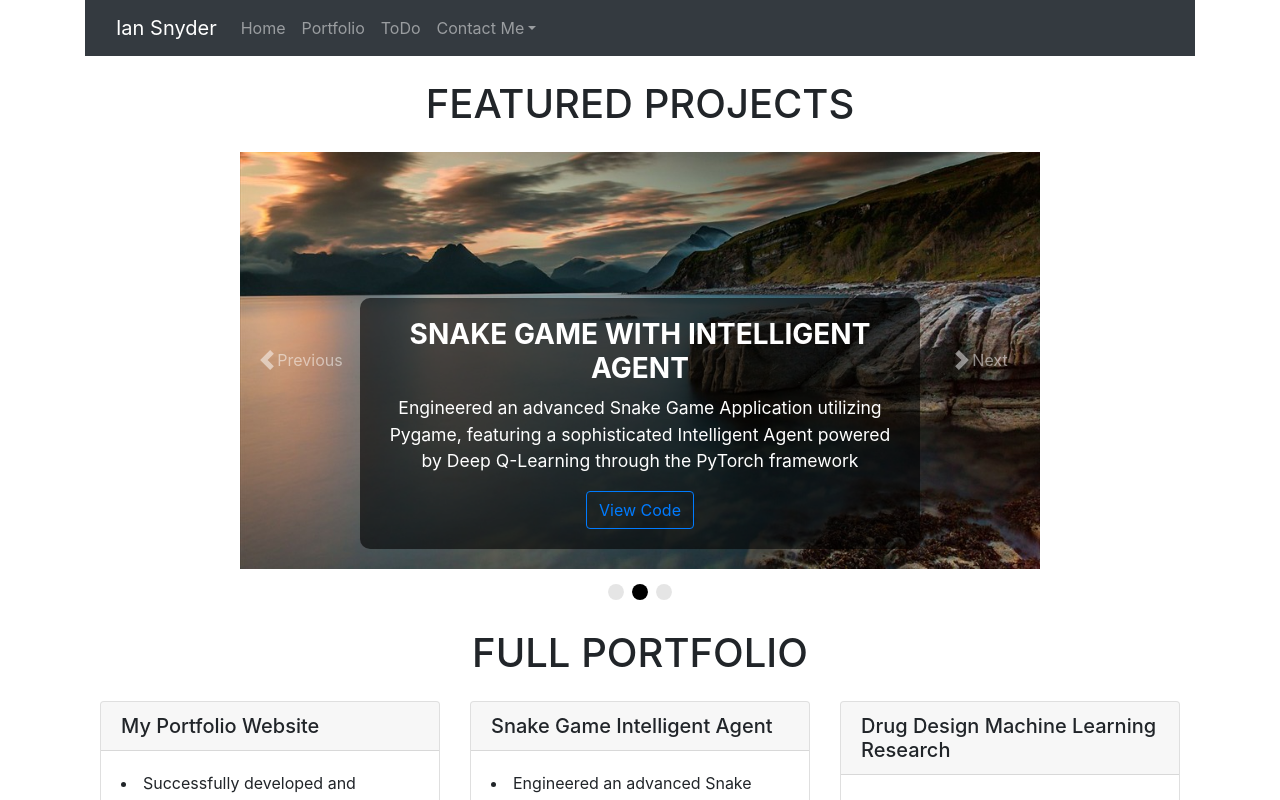
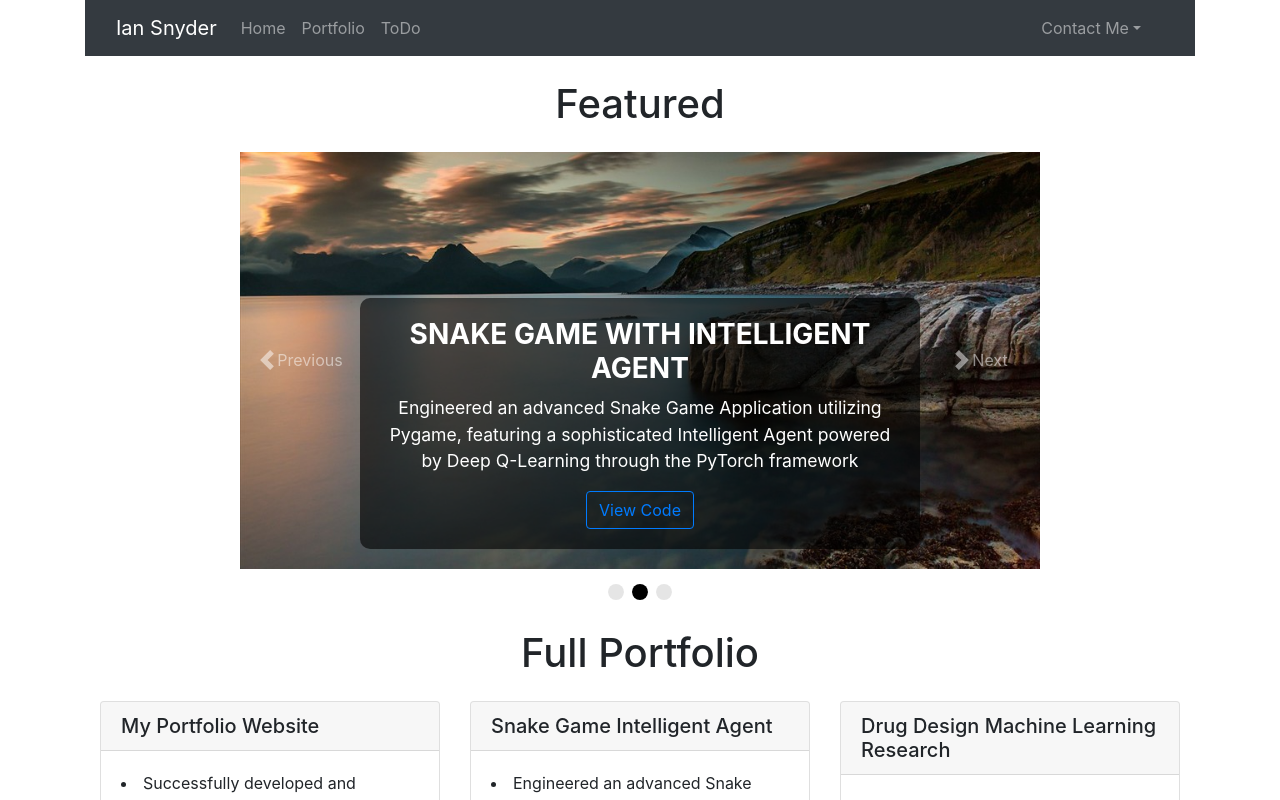
Before and after one commit to iansnyder333/frontend, a React (Create React App) app: page /projects in a window 1280 px wide. Shown: the top 800 px of the page. Built offline with nearby package versions, Linux system fonts and the light colour scheme; no server answers.

Commit message:
Improved Styling

```diff
--- a/public/index.html
+++ b/public/index.html
@@ -9,6 +9,8 @@
       name="description"
       content="Web site created using create-react-app"
     />
+    <link rel="stylesheet" href="https://maxcdn.bootstrapcdn.com/bootstrap/4.5.0/css/bootstrap.min.css"
+      integrity="sha384-9aIt2nRpC12Uk9gS9baDl411NQApFmC26EwAOH8WgZl5MYYxFfc+NcPb1dKGj7Sk" crossorigin="anonymous" />
     <link rel="apple-touch-icon" href="%PUBLIC_URL%/logo192.jpeg" />
     <!--
       manifest.json provides metadata used when your web app is installed on a
--- a/src/App.js
+++ b/src/App.js
@@ -1,7 +1,6 @@
-import React, { Component } from "react";
+import React from "react";
 import { BrowserRouter as Router, Routes, Route } from 'react-router-dom';
-import Modal from "./components/Modal";
-import axios from "axios";
+
 import ProjectsList from './components/ProjectList';
 
 import NavBarBasic from './components/NavBarBasic';
--- a/src/components/Home.js
+++ b/src/components/Home.js
@@ -1,4 +1,4 @@
-import React, { Component } from "react";
+import React from "react";
 import "./Home.css";
 import Card from "react-bootstrap/Card";
 import Carousel from 'react-bootstrap/Carousel';
--- a/src/components/NavBarBasic.js
+++ b/src/components/NavBarBasic.js
@@ -6,16 +6,16 @@ import NavDropdown from 'react-bootstrap/NavDropdown';
 import { Link } from 'react-router-dom';
 function NavBarBasic() {
   return (
-    <Navbar bg="dark" variant="dark" expand="lg" >
+    <Navbar collapseOnSelect bg="dark" variant="dark" expand="lg" >
       <Container>
         <Navbar.Brand href="https://iansnyder333.github.io/frontend/">Ian Snyder</Navbar.Brand>
-        <Navbar.Toggle aria-controls="basic-navbar-nav" />
-        <Navbar.Collapse id="basic-navbar-nav">
-          <Nav className="me-auto">
+        <Navbar.Toggle aria-controls="responsive-navbar-nav" />
+        <Navbar.Collapse id="responsive-navbar-nav">
+          <Nav className="container-fluid">
             <Link className="nav-link" to="/">Home</Link>
             <Link className="nav-link" to="/projects">Portfolio</Link>
             <Link className="nav-link" to="/todos">ToDo</Link>
-            <NavDropdown title="Contact Me" id="basic-nav-dropdown">
+            <NavDropdown className="ml-auto" title="Contact Me" id="basic-nav-dropdown">
               <NavDropdown.Item href="https://www.linkedin.com/in/ian-snyder-aa1600182/">Linkedin</NavDropdown.Item>
               <NavDropdown.Item href="https://github.com/iansnyder333">
                 Github
@@ -24,6 +24,9 @@ function NavBarBasic() {
               <NavDropdown.Divider />
               <a class="dropdown-item" href="mailto: idsnyder136@gmail.com">Email</a>
             </NavDropdown>
+
+
+
           </Nav>
         </Navbar.Collapse>
       </Container>
--- a/src/components/ProjectList.js
+++ b/src/components/ProjectList.js
@@ -32,7 +32,7 @@ function ProjectsList() {
 
   return (
     <div className="container">
-      <h1 className="text-black text-uppercase text-center my-4">Featured Projects</h1>
+      <h1 className="text-black text-center my-4">Featured</h1>
         <Carousel activeIndex={activeIndex} onSelect={handleSelect} indicators={false} fade>
         <Carousel.Item>
           <img className="d-block w-100 carousel-image" src={slide1} alt="First slide" />
@@ -84,7 +84,7 @@ function ProjectsList() {
 
 
 
-      <h1 className="text-black text-uppercase text-center my-4">Full Portfolio</h1>
+      <h1 className="text-black text-center my-4">Full Portfolio</h1>
       <div className="row">
         <div className="col-md-4 mb-4">
             <Card className="project-card h-100">
--- a/src/index.js
+++ b/src/index.js
@@ -1,6 +1,7 @@
 import React from 'react';
 import ReactDOM from 'react-dom/client';
 import 'bootstrap/dist/css/bootstrap.css';
+import 'bootstrap/dist/css/bootstrap.min.css';
 import './index.css';
 import App from './App';
 import reportWebVitals from './reportWebVitals';
```
